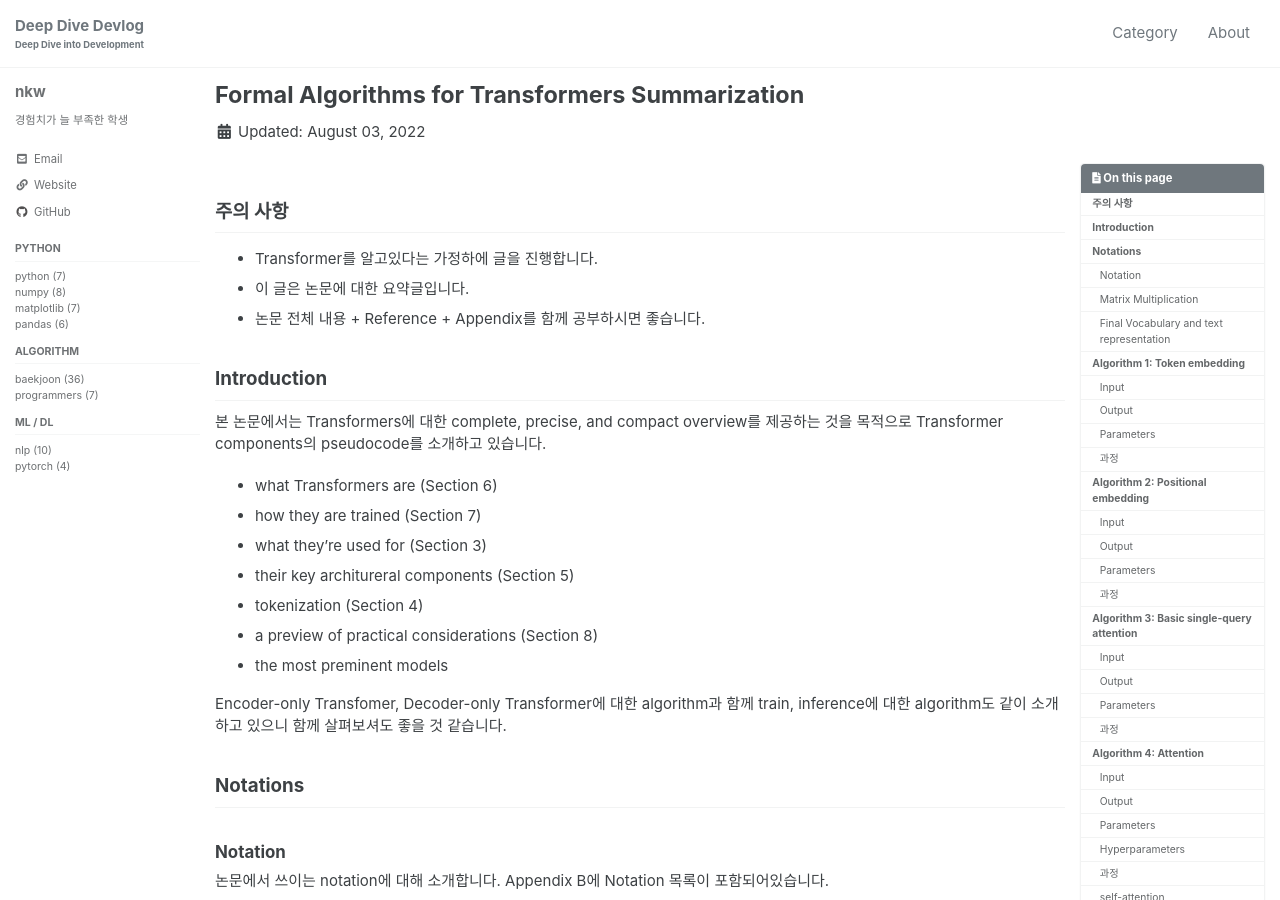
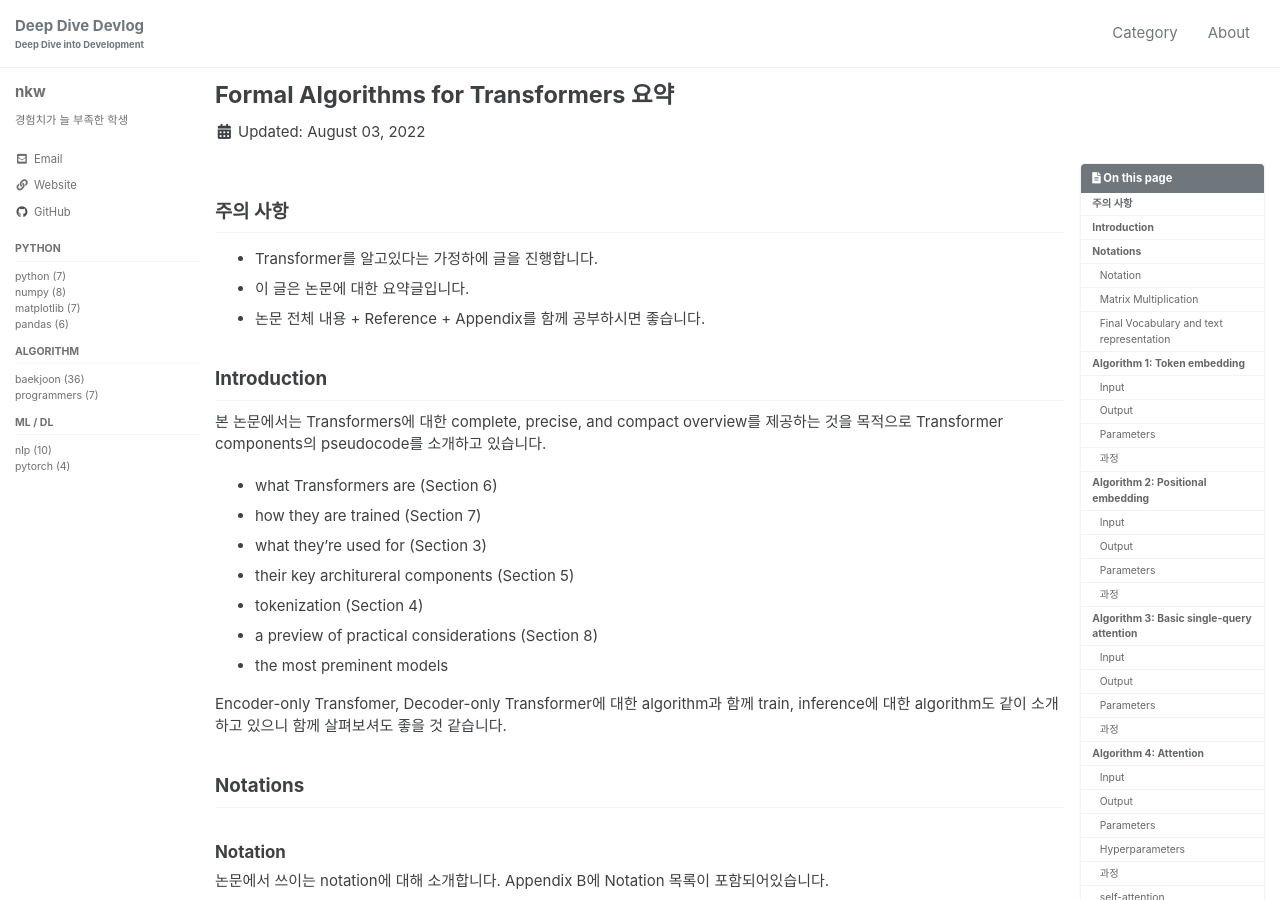
Before and after one commit to nkw011/nkw011.github.io, a Jekyll site: the page built from _posts/2022-08-03-nlp-formal-algorithm-trm.md, in a window 1280 px wide and 900 px high. Built offline with Jekyll 4.4.1, drawn with Linux system fonts in a browser that asks for light colours; cached includes are drawn as plain includes; formulas are drawn with MathJax 3; comment, search, counter and statistics services are not loaded.

Commit message:
modify title of formal trm post

```diff
--- a/_posts/2022-08-03-nlp-formal-algorithm-trm.md
+++ b/_posts/2022-08-03-nlp-formal-algorithm-trm.md
@@ -1,5 +1,5 @@
 ---
-title: "Formal Algorithms for Transformers Summarization"
+title: "Formal Algorithms for Transformers 요약"
 excerpt: "Formal Algorithms for Transformers 논문 요약 정리"
 use_math: true
 toc: true
```
